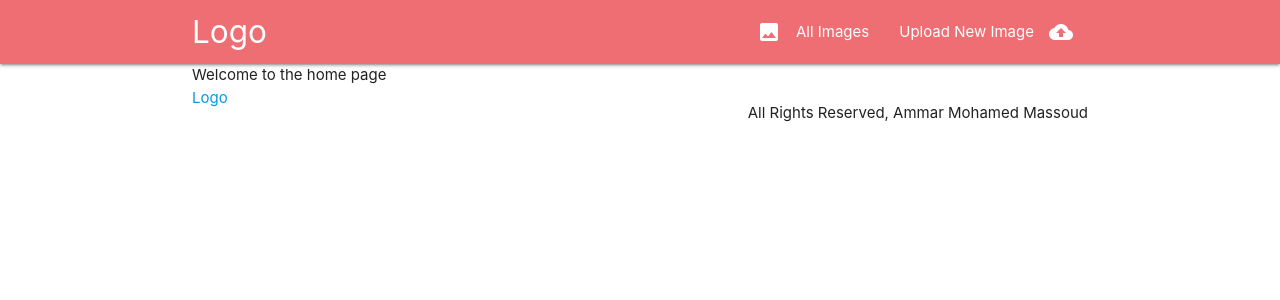
After one commit to ammar-Mohamed-elz3eeem/images-api, a Node project: template views/index.ejs in a window 1280 px wide. The commit adds this page. Shown: the top 300 px of the page. Run offline with Node 20 templates, Linux system fonts and the light colour scheme; the template is opened without the code that fills it, so the values that code supplies are empty.

Commit message:
Add the Header and the Footer

```diff
--- a/app.ts
+++ b/app.ts
@@ -16,7 +16,7 @@ app.set('views', path.join(process.cwd(), 'views'));
 app.use(initImages);
 
 app.get('/', (req: Request, res: Response): void => {
-  res.send('Welcome to the home page!');
+  res.render("index")
 });
 
 app.use('/images', routes);
--- /dev/null
+++ b/views/index.ejs
@@ -0,0 +1,9 @@
+<%- include("./partials/header") %>
+
+<div class="container">
+
+    Welcome to the home page
+
+</div>
+
+<%- include("./partials/footer") %>
--- /dev/null
+++ b/views/partials/footer.ejs
@@ -0,0 +1,12 @@
+    <footer>
+        <div class="container">
+            <div class="row">
+                <a href="#!" class="brand-logo">Logo</a>
+                <div class="right hide-on-med-and-down">
+                    <p>All Rights Reserved, Ammar Mohamed Massoud</p>
+                </div>
+            </div>
+        </div>
+    </footer>
+</body>
+</html>
--- /dev/null
+++ b/views/partials/header.ejs
@@ -0,0 +1,26 @@
+<!DOCTYPE html>
+<html lang="en">
+<head>
+    <meta charset="utf-8" />
+    <meta http-equiv="X-UA-Compatible" content="IE=edge">
+    <title>Guitar Inventory</title>
+    <meta name="viewport" content="width=device-width, initial-scale=1">
+    <link rel="stylesheet" href="https://cdnjs.cloudflare.com/ajax/libs/materialize/1.0.0/css/materialize.min.css">
+    <link rel="stylesheet" href="https://fonts.googleapis.com/icon?family=Material+Icons">
+</head>
+<body>
+    <header>
+        <nav>
+            <div class="nav-wrapper">
+                <div class="container">
+                    <div class="row">
+                        <a href="#!" class="brand-logo">Logo</a>
+                        <ul class="right hide-on-med-and-down">
+                            <li><a href="/images"><i class="material-icons left">image</i>All Images</a></li>
+                            <li><a href="/images/upload_image"><i class="material-icons right">cloud_upload</i>Upload New Image</a></li>
+                        </ul>
+                    </div>
+                </div>
+            </div>
+        </nav>
+    </header>
```
Also changed, not shown: views/error.ejs (+2 -13 lines), views/images.ejs (+2 -13 lines), views/single_image.ejs (+2 -13 lines), views/upload_image.ejs (+2 -13 lines), 4 other files.
